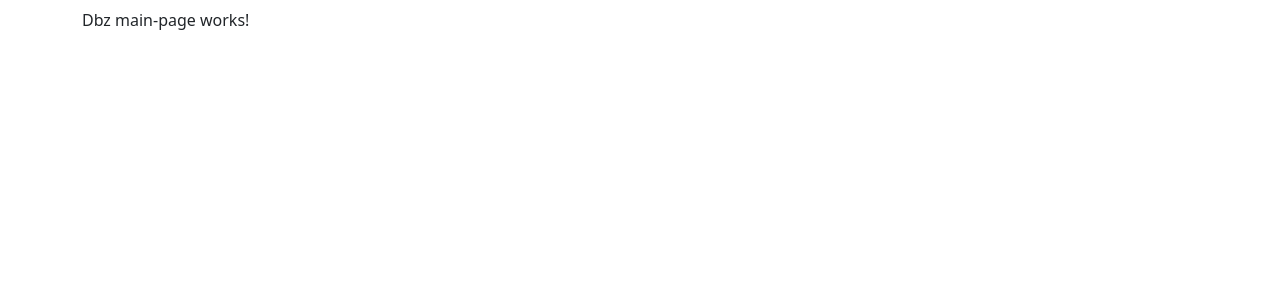
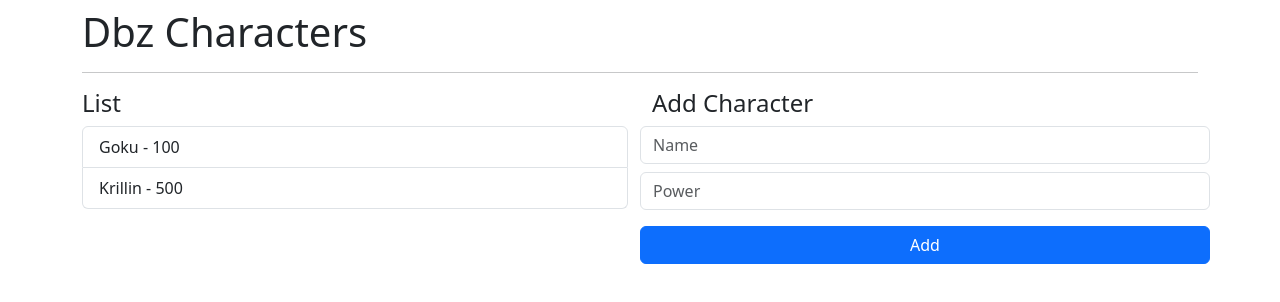
Before and after one commit to eduflornet/Angular-Renaissance, an Angular app in the folder 02-bases/: page / in a window 1280 px wide. Shown: the top 302 px of the page. Built offline with nearby package versions, Linux system fonts and the light colour scheme.

Commit message:
Updated design on main-page component

```diff
--- a/02-bases/src/app/dbz/pages/main-page/main-page.component.html
+++ b/02-bases/src/app/dbz/pages/main-page/main-page.component.html
@@ -1 +1,30 @@
-<p>Dbz main-page works!</p>
+<h1> Dbz Characters</h1>
+<hr>
+
+<div class="row">
+  <div class="col">
+    <h4> List </h4>
+    <ul class="list-group">
+
+      <li class="list-group-item"> Goku - 100</li>
+      <li class="list-group-item"> Krillin - 500</li>
+
+    </ul>
+
+  </div>
+
+  <div class="col">
+    <h4> Add Character</h4>
+    <form class="row">
+      <input type="text" placeholder="Name" class="form-control mb-2"  >
+      <input type="number" placeholder="Power" class="form-control mb-2" >
+
+      <button type="submit"    class="btn btn-primary mt-2">
+        Add
+      </button>
+    </form>
+
+  </div>
+
+
+</div>
```
